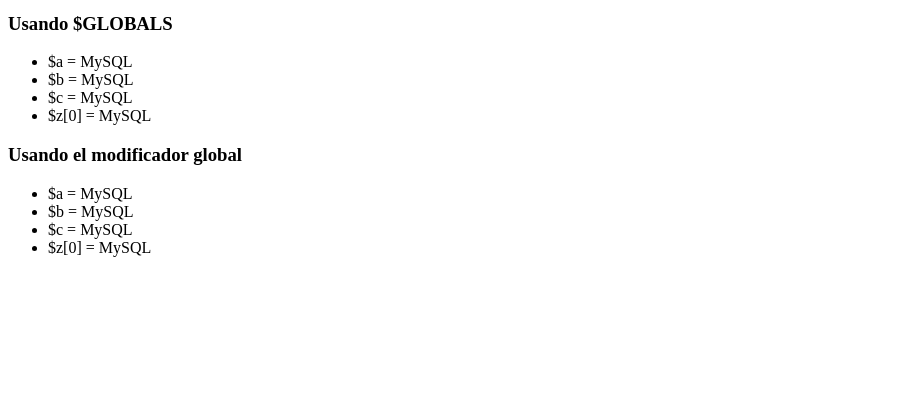
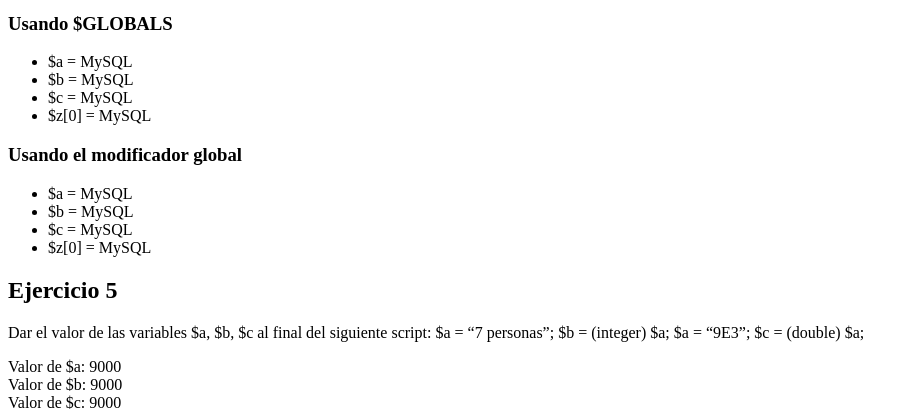
Before and after one commit to KevinGlzV/tecweb, a PHP site: page / in a window 1280 px wide. Shown: the part 1081-1501 px from the top of the page, without its empty margins (0-918 px from the left). Before the commit the page ends 1338 px from the top, so only its background shows below. Run offline with PHP 8.4, Linux system fonts and the light colour scheme.

Commit message:
COMMIT 5 - Practica 3 - Ejercicio 5

```diff
--- a/practicas/p03/index.php
+++ b/practicas/p03/index.php
@@ -145,6 +145,23 @@
 echo '</ul>';
 ?>
 
+<h2>Ejercicio 5</h2>
+<p>Dar el valor de las variables $a, $b, $c al final del siguiente script:
+$a = “7 personas”;
+$b = (integer) $a;
+$a = “9E3”;
+$c = (double) $a;</p>
+
+<?php
+$a = "7 personas";
+$b = (integer) $a;
+$a = "9E3";
+$c = (double) $a;
+
+echo "Valor de \$a: $a<br>";
+echo "Valor de \$b: $b<br>";
+echo "Valor de \$c: $c<br>";
+?>
 
 
 </body>
```
